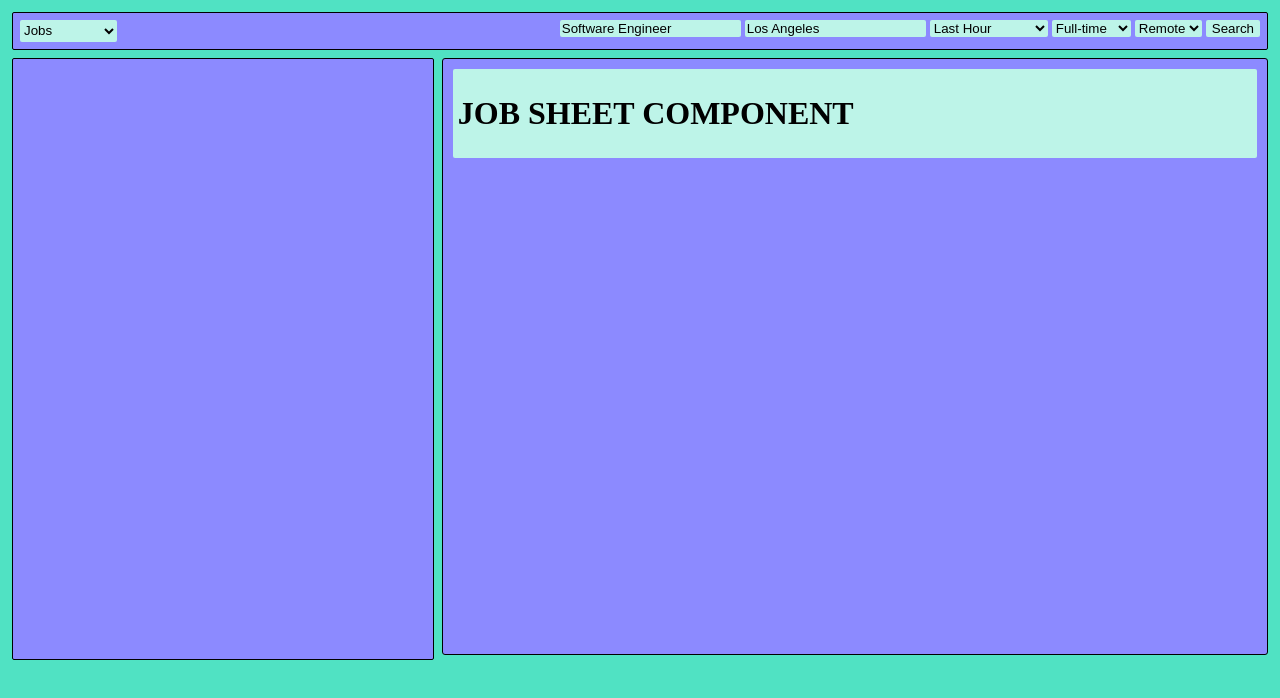
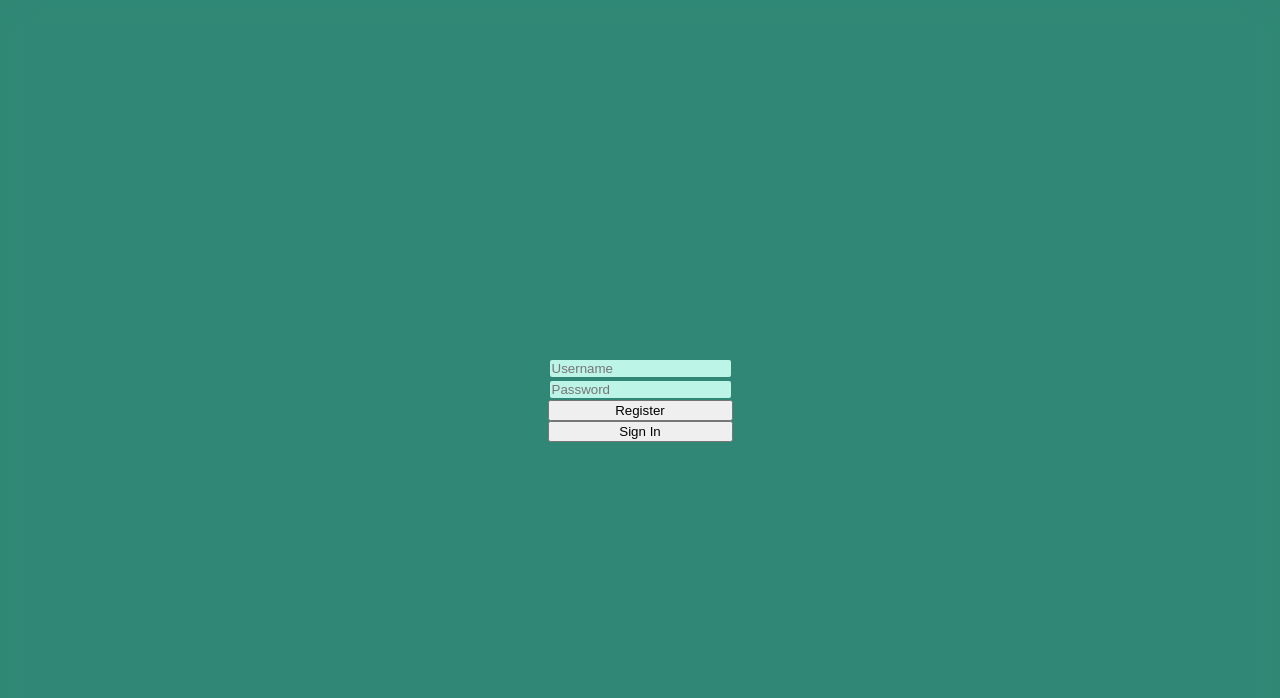
Before and after one commit to The-boys-of-Geo/JobMasterBrock, a React app: page / in a window 1280 px wide. Shown: the top 698 px of the page. Built offline with nearby package versions, Linux system fonts and the light colour scheme.

Commit message:
deets don't work

```diff
--- a/src/client/App.css
+++ b/src/client/App.css
@@ -6,15 +6,15 @@
   color: white(167, 72%, 60%);
 }
 
-body::-webkit-scrollbar {
+.JobCardFeed::-webkit-scrollbar {
   width: 4px;               /* width of the entire scrollbar */
 }
 
-body::-webkit-scrollbar-track {
+.JobCardFeed::-webkit-scrollbar-track {
   background: var(--primaryLight);        /* color of the tracking area */
 }
 
-body::-webkit-scrollbar-thumb {
+.JobCardFeed::-webkit-scrollbar-thumb {
   background-color: var(--primaryLight);    /* color of the scroll thumb */
   border-radius: 20px;       /* roundness of the scroll thumb */
   border: none;  /* creates padding around scroll thumb */
@@ -59,7 +59,8 @@ body::-webkit-scrollbar-thumb {
 
 .JobPage {
   display: grid;
-  grid-template-rows: 7% 93%;
+  height: 95vh;
+  grid-template-rows: auto 93%;
   grid-template-columns: 34% 66%;
   grid-template-areas:
   "header header"
@@ -107,7 +108,6 @@ body::-webkit-scrollbar-thumb {
 .JobCardFeed {
   grid-row: 2;
   grid-area: JobFeed;
-  height: 600px;
 
   overflow-y: scroll;
 
--- a/src/client/App.tsx
+++ b/src/client/App.tsx
@@ -1,7 +1,7 @@
 import React, { useState, useEffect, Fragment } from 'react';
 const styles = require('./App.css');
 
-import { BrowserRouter as Router, Route, Routes } from 'react-router-dom';
+import { BrowserRouter as Router, Route, Routes, useNavigate } from 'react-router-dom';
 import { JobPage } from './pages/JobPage';
 import { ApplicationsPage } from './pages/ApplicationsPage'
 import { InterviewPage } from './pages/InterviewPage'
@@ -9,18 +9,33 @@ import AuthModal from './components/AuthModal'
 
 function App() {
   const [signedIn, setSignedIn] = useState(false);
+  const [userID, setUserID] = useState(0);
 
 
+  if (signedIn) {
     return (
       <Router>
         <Routes>
-        <Route path="/auth" element={<AuthModal />} />
           <Route path="/" element={ <JobPage />} />
           {/* <Route path="/applications" element={ <ApplicationsPage /> } /> */}
           <Route path="/interviews" element={ <InterviewPage />} />
         </Routes>
       </Router>
     );
+  } else {
+    return (
+      <Router>
+        <Routes>
+          <Route path="/" element={<AuthModal
+          setSignedIn={setSignedIn}
+          setUserID={setUserID}
+          />
+          } />
+        </Routes>
+      </Router>
+    );
+  }
+
 }
 
 export default App;
--- a/src/client/components/AuthModal.tsx
+++ b/src/client/components/AuthModal.tsx
@@ -1,7 +1,11 @@
-import React, { useState } from 'react';
+import React, { useState, Dispatch, SetStateAction } from 'react';
 
+interface AuthModalProps {
+  setSignedIn: Dispatch<SetStateAction<boolean>>
+  setUserID: Dispatch<SetStateAction<number>>
+}
 
-const AuthModal: React.FC = () => {
+const AuthModal: React.FC<AuthModalProps> = ( { setSignedIn, setUserID } ) => {
   const [loginPage, setLoginPage] = useState(false)
   const [username, setUsername] = useState("")
   const [password, setPassword] = useState("")
@@ -28,6 +32,7 @@ const AuthModal: React.FC = () => {
       });
 
       if (response.ok) {
+        setSignedIn(true);
         console.log('successfully signed in');
       } else {
         console.log('Failed to sign in');
@@ -49,6 +54,7 @@ const AuthModal: React.FC = () => {
 
       if (response.ok) {
         console.log('SignedUp');
+        setSignedIn(true);
       } else {
         console.log('Failed to signup');
       }
--- a/src/client/components/jobCard.tsx
+++ b/src/client/components/jobCard.tsx
@@ -8,7 +8,7 @@ interface JobCardProps {
   Link: string;
   DatePosted: string;
   ID: number;
-
+  handleDetailRequest: (jobID: number) => Promise<void>
 }
 
 const JobCard: React.FC<JobCardProps> = ({
@@ -18,6 +18,7 @@ const JobCard: React.FC<JobCardProps> = ({
   Link,
   DatePosted,
   ID,
+  handleDetailRequest
   }) => {
 
   const onInterested = async () => {
@@ -51,7 +52,13 @@ const JobCard: React.FC<JobCardProps> = ({
         <p>{Location}</p>
         <p>{DatePosted}</p>
         <button id='interestedButton' onClick={onInterested}>Interested</button>
-        <button id='detailsButton' onClick={onInterested}>Details</button>
+        <button id='detailsButton'
+          onClick={
+            (event) => {
+              event.preventDefault()
+              handleDetailRequest(ID);
+            }}
+        >Details</button>
       </div>
     </div>
   );
--- a/src/client/components/jobSheet.tsx
+++ b/src/client/components/jobSheet.tsx
@@ -4,16 +4,17 @@ export interface JobFeedProps {
   jobs: any[];
 }
 export interface JobSheetProps {
-  handleSearchSubmit: (useSearchParms: URLSearchParams) => Promise<void>;
+  // handleSearchSubmit: (useSearchParms: URLSearchParams) => Promise<void>,
+  detailJob: String
 }
 
 //define header component
-export const JobSheet: React.FC = () => {
+export const JobSheet: React.FC<JobSheetProps> = ({detailJob}) => {
   //render components Jobs and search bar
   return (
     <div className="JobSheet">
       <div className="JobSheetInner">
-        <h1>JOB SHEET COMPONENT</h1>
+        {detailJob}
       </div>
     </div>
   );
--- a/src/client/containers/jobFeedContainer.tsx
+++ b/src/client/containers/jobFeedContainer.tsx
@@ -9,6 +9,7 @@ export interface JobFeedProps {
   handleSearchSubmit: (jobSearch: searchBody) => Promise<void>
   jobsQuery: any
   count: number
+  handleDetailRequest: (jobID: number) => Promise<void>
 }
 
 interface Job {
@@ -34,17 +35,14 @@ interface JobCardProps {
 }
 
 
-const JobFeedContainer: React.FC<JobFeedProps> = ( { handleSearchSubmit, jobs, jobsQuery, count } ) => {
+const JobFeedContainer: React.FC<JobFeedProps> = ( { handleSearchSubmit, jobs, jobsQuery, count, handleDetailRequest } ) => {
 
-  console.log(jobs);
-
-  //example job added
   return (
 
     <div className='JobCardFeed'>
       {jobs.map((job)=>{
        return (
-       <JobCard Title={job.Title} Company={job.Company} Location={job.Location} Link={job.Link} DatePosted={job.DatePosted} ID={job.ID} key={job.ID}/>
+       <JobCard Title={job.Title} Company={job.Company} Location={job.Location} Link={job.Link} DatePosted={job.DatePosted} ID={job.ID} key={job.ID} handleDetailRequest={handleDetailRequest}/>
      );})}
 
     </div>
--- a/src/client/pages/JobPage.tsx
+++ b/src/client/pages/JobPage.tsx
@@ -26,6 +26,7 @@ export const JobPage: React.FC = () => {
   const [jobs, setJobs] = useState([]);
   const [jobsQuery, setJobsQuery] = useState(null);
   const [count, setCount] = useState(0);
+  const [detailJob, setDetailJob] = useState(null)
 
 
   const handleSearchSubmit = async (jobSearch: searchBody) => {
@@ -51,6 +52,31 @@ export const JobPage: React.FC = () => {
     }
   };
 
+  const handleDetailRequest = async (jobID: number) => {
+
+    try {
+      const response = await fetch(`/api/search/getLinkedInData/${jobID}`,
+      {
+        method:'GET',
+        headers: {
+          'Access-Control-Allow-Origin':'*'
+        }
+      });
+      if (response.ok) {
+        const jobDetail = await response.json();
+        setDetailJob(jobDetail)
+      } else {
+        console.log(`Request failed with status ${response.status}`);
+      }
+    } catch (error) {
+      console.log(error, `catch block error`)
+    }
+  };
+
+  const handlePageChange = function () {
+
+  }
+
 
   return (
     <div className='JobPage'>
@@ -63,8 +89,9 @@ export const JobPage: React.FC = () => {
         handleSearchSubmit={handleSearchSubmit}
         jobsQuery={jobsQuery}
         count={count}
+        handleDetailRequest={handleDetailRequest}
       />
-      <JobSheet />
+      <JobSheet detailJob={detailJob} />
     </div>
   )
 };
--- a/src/server/routes/scrapeRouter.ts
+++ b/src/server/routes/scrapeRouter.ts
@@ -13,7 +13,7 @@ router.post(
 );
 
 router.get(
-  '/getLinkedInData/:jobID',
+  '/getLinkedInData/:jobID', scraperController.test,
   scraperController.scrapeJobInfo,
   (req: Request, res: Response) => {
     res.status(200).send(res.locals.jobData);
--- a/src/server/routes/usersRouter.ts
+++ b/src/server/routes/usersRouter.ts
@@ -29,9 +29,9 @@ router.get(
 );
 
 router.post('/signup', userController.signup, (req: Request, res: Response) => {
-  res.status(200).json('Successfully Signed Up');
+  return res.status(200).json(res.locals.currentUser);
 });
 router.post('/login', userController.login, (req: Request, res: Response) => {
-  res.status(200).json('Successfully Logged In');
+  return res.status(200).json(res.locals.currentUser);
 });
 export default router;
--- a/src/server/server.ts
+++ b/src/server/server.ts
@@ -1,5 +1,5 @@
 import express, { Application, Request, Response, NextFunction } from 'express';
-let cors = require('cors')
+// let cors = require('cors')
 import path from 'path';
 import bodyParser from 'body-parser';
 
@@ -12,13 +12,14 @@ import scraper from './routes/scrapeRouter';
 //****** PORT ******//
 const PORT = 3000;
 
+
 app.use(express.static(path.join(__dirname, '../client')));
 // Handle all other requests with React Router
 app.get('*', (req,res) =>{
   res.sendFile(path.join(__dirname+'/client/index.html'));
 });
 //****** FILTERS ******//
-app.use(cors())
+// app.use(cors())
 app.use(express.urlencoded({ extended: true }));
 app.use(express.json());
 
@@ -34,6 +35,7 @@ app.use('*', (req: Request, res: Response) =>
 );
 
 app.use((err: any, req: Request, res: Response, next: NextFunction) => {
+  console.log('howdy from global error handler');
   const defaultErr = {
     log: 'Server Error',
     status: 500,
```
Also changed, not shown: src/server/controllers/scraperController.ts (+12 -1 lines), src/server/controllers/userController.ts (+4 -3 lines). Lines whose indentation alone changed are shown as unchanged.
